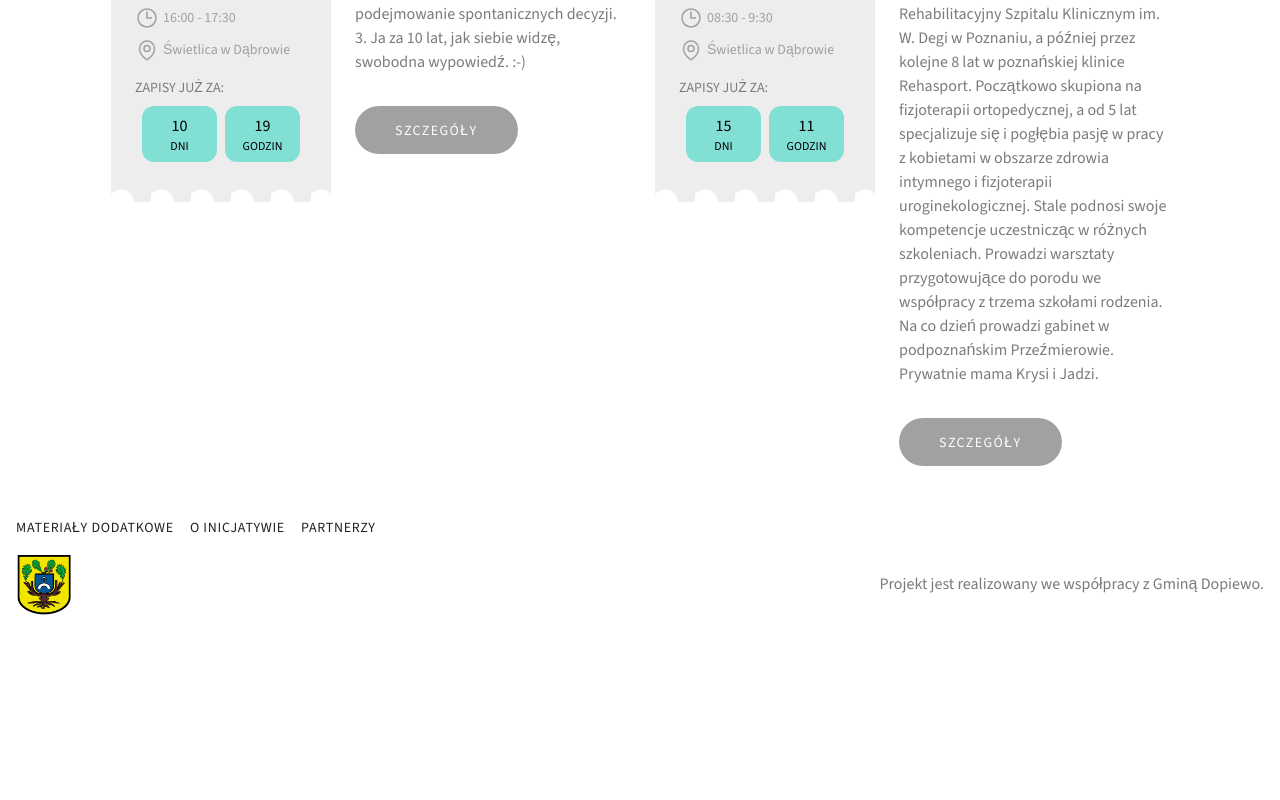
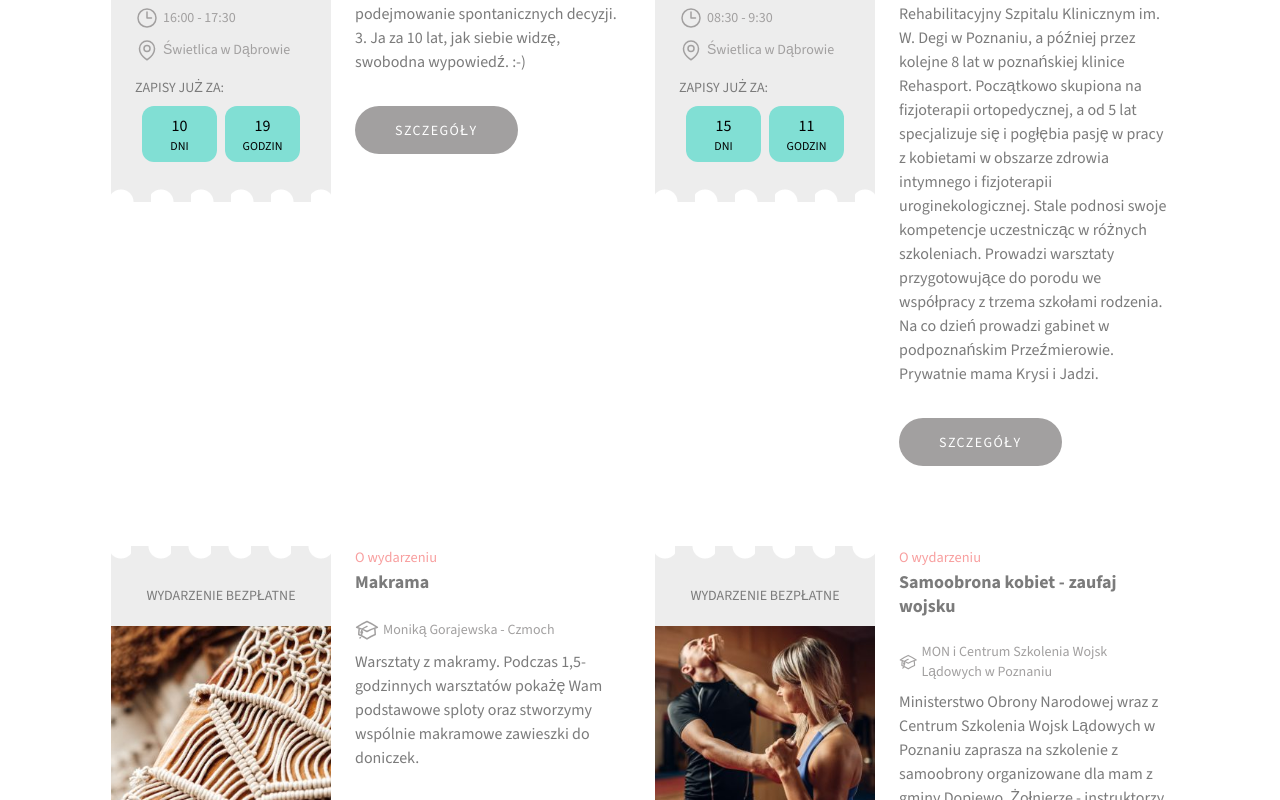
Before and after one commit to matwjablonski/aktywnemamy, a Next.js app: page /zapisy in a window 1280 px wide. Shown: the part 2000-2800 px from the top of the page. Before the commit the page ends 2635 px from the top, so only its background shows below. Built offline with nearby package versions, Linux system fonts and the light colour scheme.

Commit message:
events for may

```diff
--- a/app/data/events.ts
+++ b/app/data/events.ts
@@ -633,4 +633,76 @@ export const events: Event[] = [
     registrationUrl: 'https://forms.gle/EdzY65yhck88Rivb9',
     detailsUrl: 'https://www.facebook.com/events/382928054556936/',
   },
+  {
+    id: 'maj-2024-1',
+    title: 'Makrama',
+    description: 'Warsztaty z makramy. Podczas 1,5-godzinnych warsztatów pokażę Wam podstawowe sploty oraz stworzymy wspólnie makramowe zawieszki do doniczek.',
+    eventDate: new Date('Wed, 8 May 2024 08:00:00 GMT'),
+    duration: 1.5,
+    trainer: 'Moniką Gorajewska - Czmoch',
+    place: 'Świetlica w Dąbrowie',
+    image: '/events/makrama.jpg',
+    registrationUrl: 'https://forms.gle/YhUwwJCmLGDSSCyL7',
+    detailsUrl: '',
+  },
+  {
+    id: 'maj-2024-2',
+    title: 'Samoobrona kobiet - zaufaj wojsku',
+    description: 'Ministerstwo Obrony Narodowej wraz z Centrum Szkolenia Wojsk Lądowych w Poznaniu zaprasza na szkolenie z samoobrony organizowane dla mam z gminy Dopiewo. Żołnierze - instruktorzy nauczą podstawowych zasad codziennego bezpieczeństwa, sposobów wykrywania oraz unikania zagrożeń. Pokażą techniki walki wręcz przydatne w niebezpiecznych sytuacjach. Uczestniczki będą miały także okazję zapoznać się z zasadami zdrowego stylu życia oraz odświeżyć praktyczną wiedzę nt. zasad udzielania pierwszej pomocy. UWAGA! W szkoleniu nie mogą brać udziału kobiety w ciąży i świeżo po trudnych zabiegach medycznych. Obowiązuje strój sportowy, tj. dres, t-shirt, obuwie sportowe. Prosimy o zabranie ze sobą wody.',
+    eventDate: new Date('Sat, 11 May 2024 07:00:00 GMT'),
+    duration: 4,
+    trainer: 'MON i Centrum Szkolenia Wojsk Lądowych w Poznaniu',
+    place: 'Świetlica w Dąbrowie',
+    image: '/events/samoobrona.jpg',
+    registrationUrl: 'https://forms.gle/3d1fA5ND91azUC99A',
+    detailsUrl: '',
+  },
+  {
+    id: 'maj-2024-3',
+    title: 'Trening funcjonalny "Aktywna Mama"',
+    description: 'Prowadzone zajęcia pozwolą na odbudowę funkcji po ciąży i porodzie, poprawę świadomości ciała, kontroli ruchu (stabilizacji), koordynacji nerwowo-mięśniowej oraz postawy ciała. Przygotowują młode mamy do powrotu do sportu. Jest to świetna okazja na spędzenie czasu z dzieckiem, budowanie relacji społecznych oraz pierwsze interakcje maluszków z rówieśnikami.',
+    eventDate: new Date('Wed, 15 May 2024 08:50:00 GMT'),
+    duration: 0.833,
+    trainer: 'Aneta Biadun',
+    place: 'Świetlica w Dąbrowie',
+    image: '/events/aktywna-mama-cwiczenia.jpg',
+    registrationUrl: 'https://forms.gle/vXahYzP4phxEmvK96',
+    detailsUrl: '',
+  },
+  {
+    id: 'maj-2024-4',
+    title: 'Warsztaty z psychologiem i terapeutą',
+    description: '',
+    eventDate: new Date('Wed, 22 May 2024 16:00:00 GMT'),
+    duration: 1.5,
+    trainer: 'Martyna Miziniak - Kużaj',
+    place: 'Świetlica w Dąbrowie',
+    image: '',
+    registrationUrl: '',
+    detailsUrl: '',
+  },
+  {
+    id: 'maj-2024-5',
+    title: 'Trening Shape z Anetą',
+    description: '',
+    eventDate: new Date('Sat, 25 May 2024 08:30:00 GMT'),
+    duration: 1,
+    trainer: 'Aneta Biadun',
+    place: 'Świetlica w Dąbrowie',
+    image: '/events/shape.jpg',
+    registrationUrl: 'https://forms.gle/QhytrJZS3oTvueo99',
+    detailsUrl: '',
+  },
+  {
+    id: 'maj-2024-6',
+    title: 'Spotkanie przy kawie na Dzień Mamy',
+    description: 'Zapraszamy Was na wyjątkowe spotkanie, które odbędzie się w ramach inicjatywy "Aktywna Mama", dedykowanej wszystkim mamom. Chcemy, aby to wydarzenie nie tylko integrowało nas, ale także umożliwiło dzielenie się naszymi talentami i pasjami. Dlatego też serdecznie zachęcamy do podzielenia się waszymi umiejętnościami cukierniczymi z nami ;) Jeśli macie ochotę i czas, przygotujcie swoje ulubione ciasto, które umili nam wspólny czas. Inicjatywa "Aktywna Mama" powstała z myślą o Was i została zainicjowana przez nas. Wiemy, że macie wiele do zaoferowania - nie tylko jako opiekunki, ale również jako kobiety pełne pasji i talentów. Dlatego też zachęcamy Was, drogie Mamy, abyście mogły podzielić się czymś od siebie, byśmy wszyscy mogli skorzystać. Spotkanie to nie tylko okazja do rozmów, ale także do budowania wspólnoty, dzielenia się doświadczeniami i wzajemnego wsparcia. Razem możemy stworzyć miejsce, gdzie każda Mama poczuje się doceniona i zrozumiana.',
+    eventDate: new Date('Sat, 25 May 2024 09:30:00 GMT'),
+    duration: 2,
+    trainer: 'Aktywne Mamy',
+    place: 'Świetlica w Dąbrowie',
+    image: '/events/coffee.jpg',
+    registrationUrl: 'https://forms.gle/zX3FHY4Dp7XpdMu66',
+    detailsUrl: '',
+  },
 ];
```
Also changed, not shown: public/events/samoobrona.jpg (added), public/events/shape.jpg (added). Lines whose indentation alone changed are shown as unchanged.
